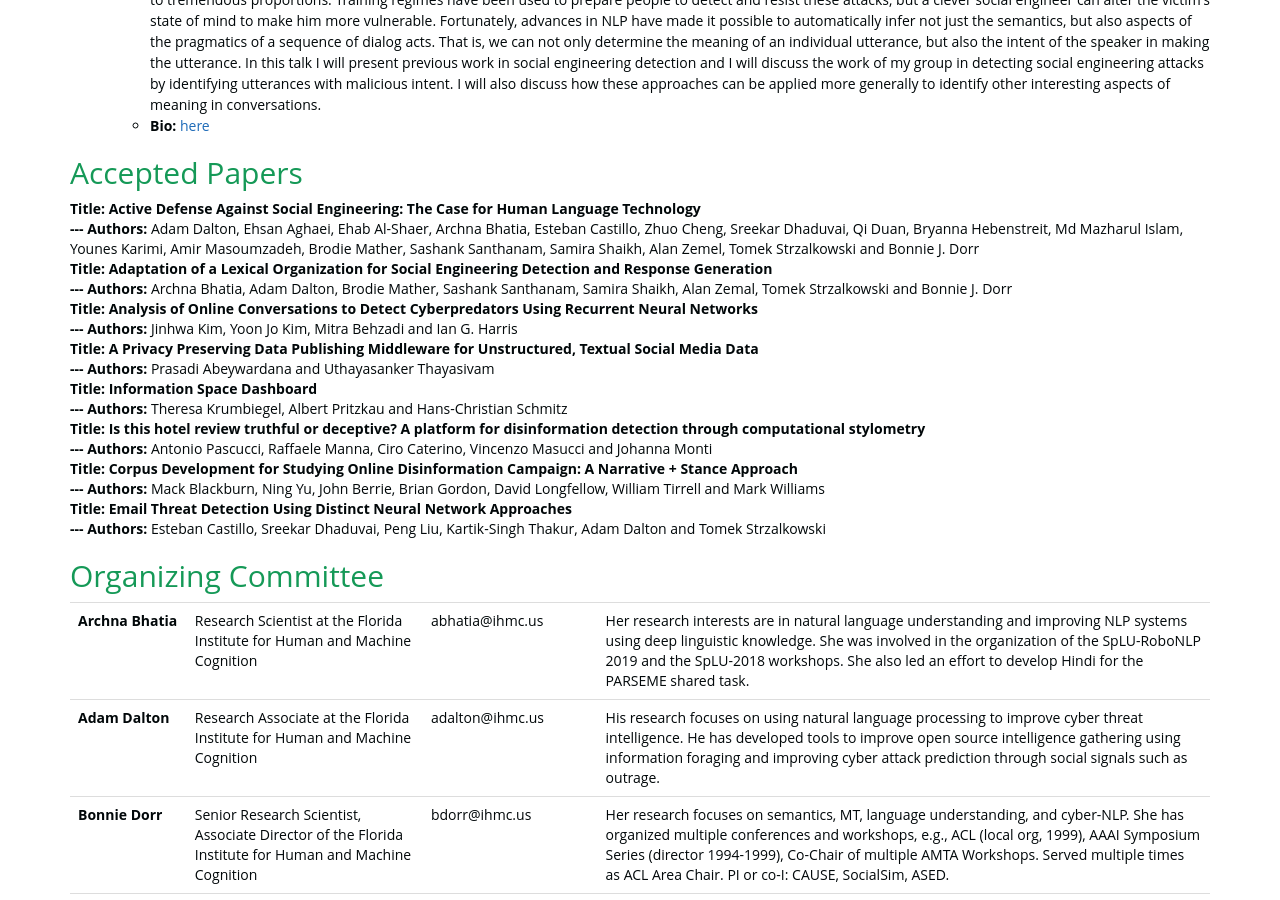
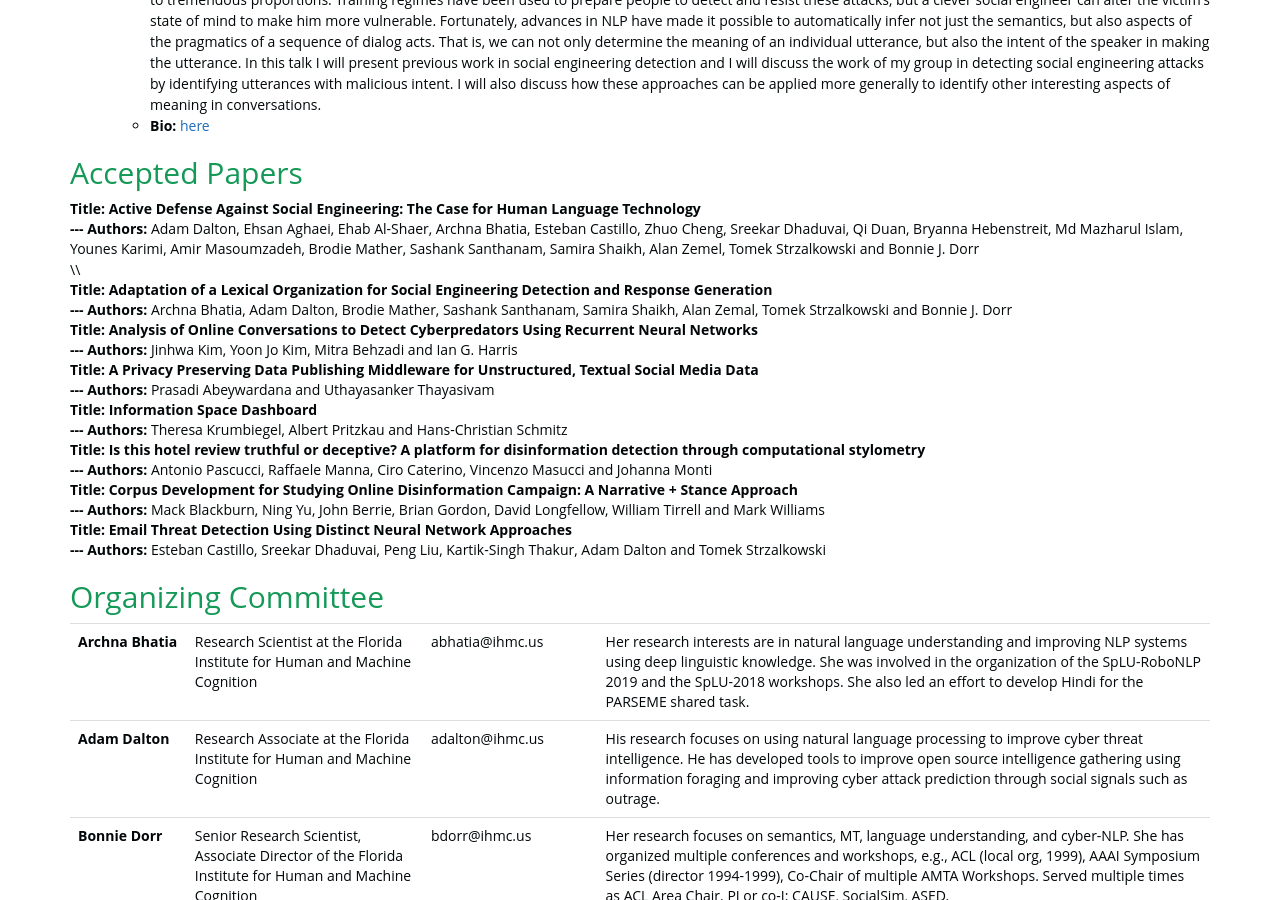
Before and after one commit to social-threats/social-threats.github.io, a Jekyll site: the page built from index.html, in a window 1280 px wide and 900 px high, scrolled down 2078 px. Built offline with Jekyll 4.4.1, drawn with Linux system fonts in a browser that asks for light colours; nearby versions of some CDN libraries.

```diff
--- a/_includes/_STOC_2020/accepted_papers.html
+++ b/_includes/_STOC_2020/accepted_papers.html
@@ -2,7 +2,7 @@
 <dl>
   <dt><strong>Title: </strong>Active Defense Against Social Engineering: The Case for Human Language Technology</dt>
   <dd><strong>--- Authors: </strong>Adam Dalton, Ehsan Aghaei, Ehab Al-Shaer, Archna Bhatia, Esteban Castillo, Zhuo Cheng, Sreekar Dhaduvai, Qi Duan, Bryanna Hebenstreit, Md Mazharul Islam, Younes Karimi, Amir Masoumzadeh, Brodie Mather, Sashank Santhanam, Samira Shaikh, Alan Zemel, Tomek Strzalkowski and Bonnie J. Dorr</dd>
-  <dt><strong>Title: </strong>Adaptation of a Lexical Organization for Social Engineering Detection and Response Generation</dt>
+  \\<dt><strong>Title: </strong>Adaptation of a Lexical Organization for Social Engineering Detection and Response Generation</dt>
   <dd><strong>--- Authors: </strong>Archna Bhatia, Adam Dalton, Brodie Mather, Sashank Santhanam, Samira Shaikh, Alan Zemal, Tomek Strzalkowski and Bonnie J. Dorr</dd>
   <dt><strong>Title: </strong>Analysis of Online Conversations to Detect Cyberpredators Using Recurrent Neural Networks</dt>
   <dd><strong>--- Authors: </strong>Jinhwa Kim, Yoon Jo Kim, Mitra Behzadi and Ian G. Harris</dd>
```
